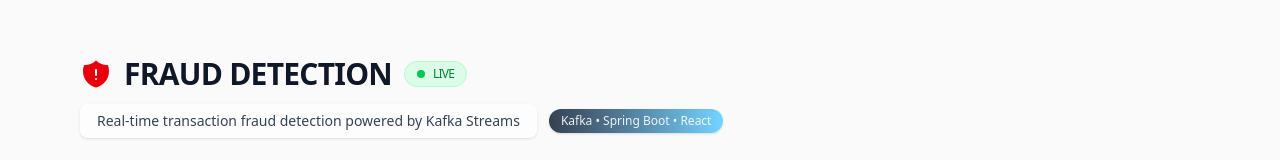
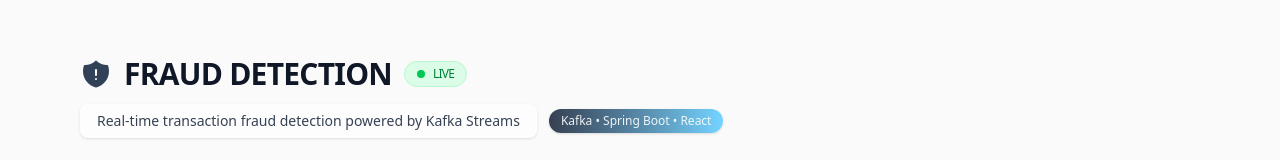
Before and after one commit to Me-Jitesh/fraud-analyzr-ui, a React (Vite) app: page / in a window 1280 px wide. Shown: the top 160 px of the page. Built offline with nearby package versions, Linux system fonts and the light colour scheme; no server answers.

Commit message:
Icon Color Neutralized

```diff
--- a/src/components/Header.jsx
+++ b/src/components/Header.jsx
@@ -11,8 +11,9 @@ export default function Header({ pulse }) {
       <h1 className="text-3xl font-bold tracking-tight flex items-center gap-3">
 
         <ShieldExclamationIcon
-          className={`w-8 h-8 text-red-600 ${pulse ? "animate-pulse" : ""}`}
+          className={`w-8 h-8 text-slate-700 ${pulse ? "animate-pulse" : ""}`}
         />
+
 
         FRAUD DETECTION
 
```
